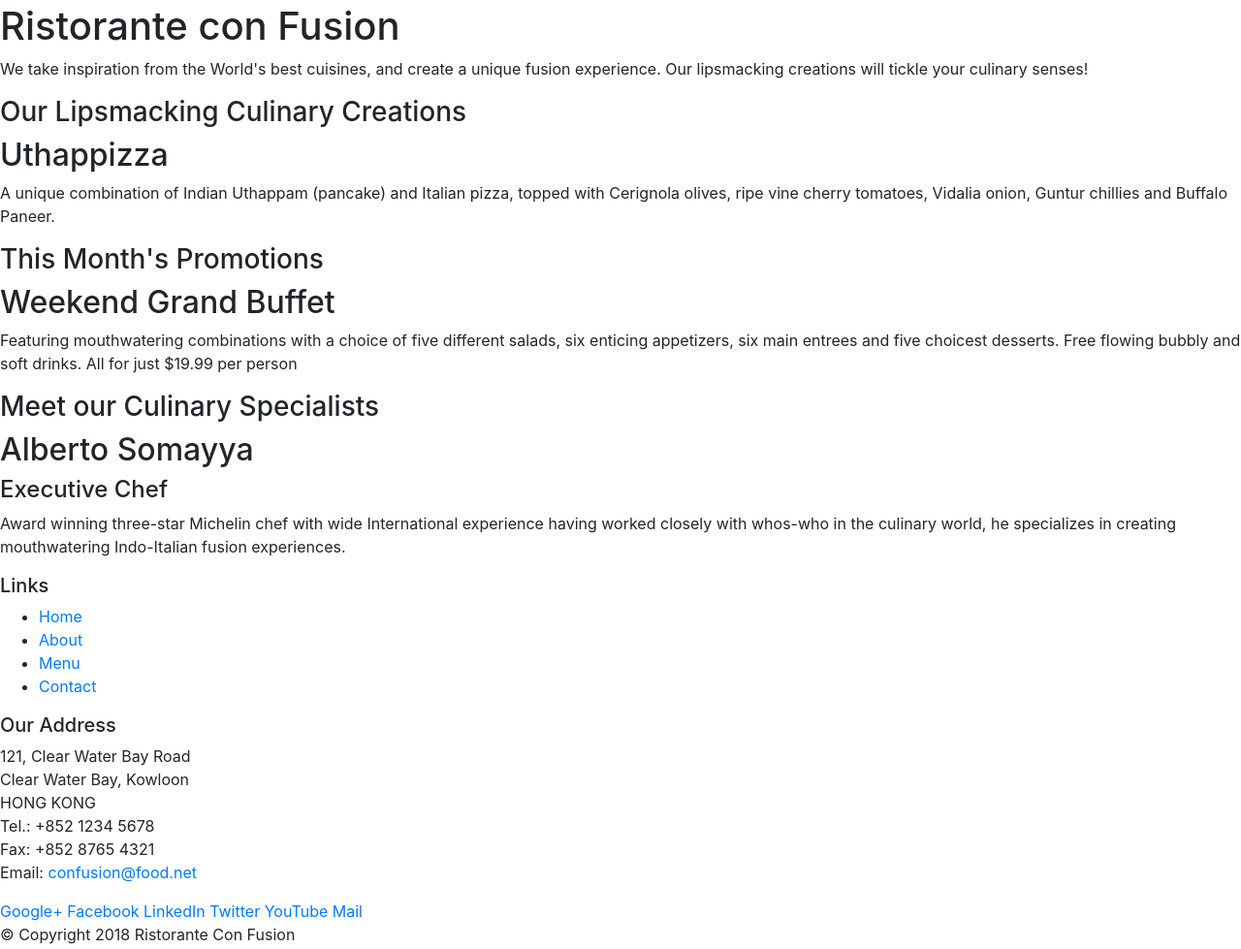
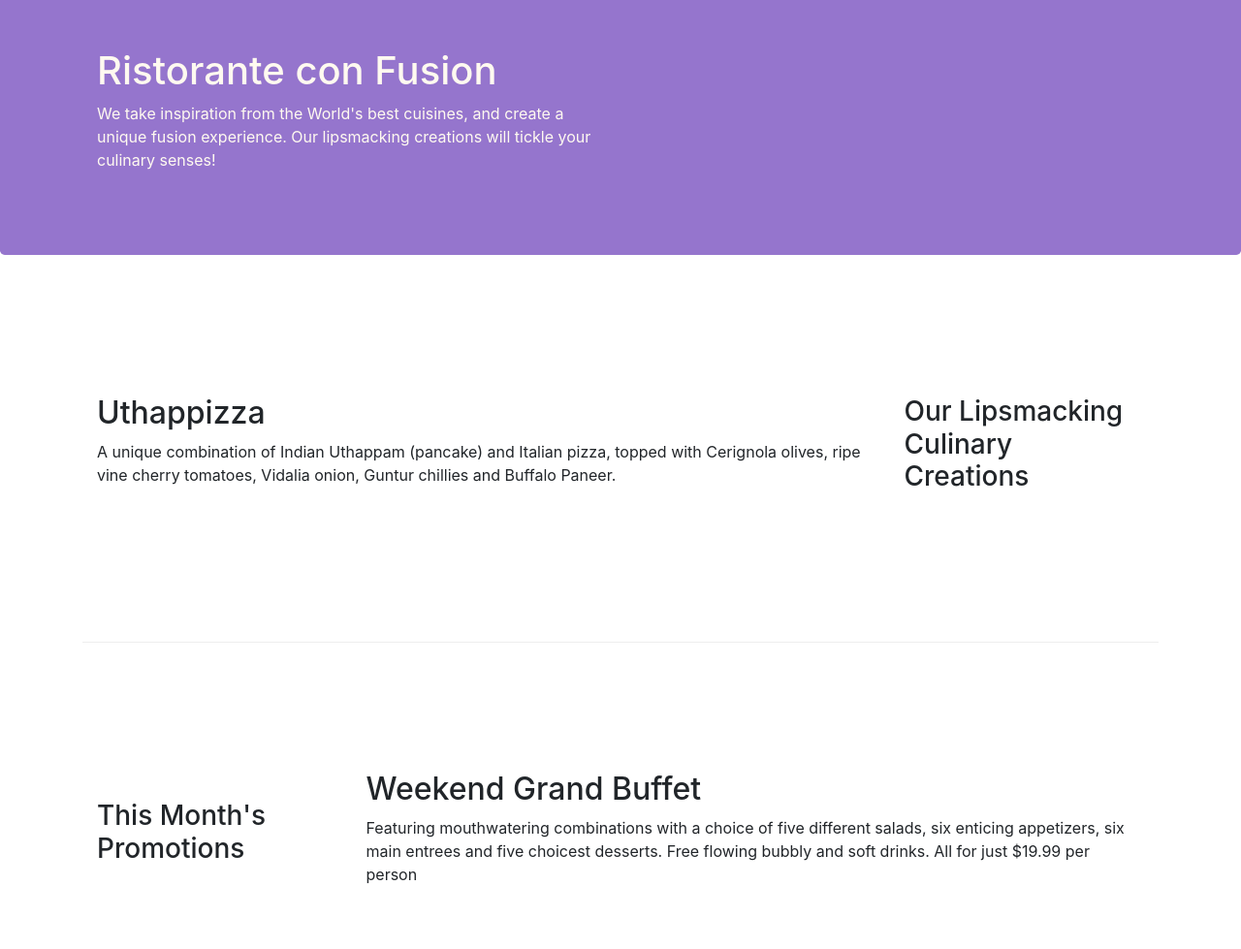
Before and after one commit to arindayum/bootstrap, a website: page index.html in a window 1280 px wide. Shown: the part 21-1000 px from the top of the page at 97% size. Drawn offline with nearby package versions, Linux system fonts and the light colour scheme.

Commit message:
new commit

```diff
--- /dev/null
+++ b/css/style.css
@@ -0,0 +1,26 @@
+.row-header{
+    margin: 0px auto;
+    padding: 0px auto;
+}
+.row-content{
+    margin: 0px auto;
+    padding: 50px 0px 50px 0px;
+    border-bottom: 1px ridge;
+    min-height: 400px;
+}
+.footer{
+    background-color: #d1c4e9;
+    margin: 0px auto;
+    padding: 20px 0px 20px 0px;
+}
+.jumbotron{
+    padding: 70px 30px 70px 30px;
+    margin: 0px auto;
+    background: #9575cd;
+    color: floralwhite;
+}
+.adress{
+    font-size: 80%;
+    color: black;
+    margin: 0px;
+}
--- a/index.html
+++ b/index.html
@@ -6,53 +6,54 @@
     <meta name="viewport" content="width=device-width, initial-scale=1, shrink-to-fit=no">
     <meta http-equiv="x-ua-compatible" content="ie=edge">
 
-    <link rel="stylesheet" href="node_modules/bootstrap/dist/css/bootstrap.min.css"
+    <link rel="stylesheet" href="node_modules/bootstrap/dist/css/bootstrap.min.css">
+    <link rel="stylesheet" href="css/style.css">
 
     <title>Ristorante Con Fusion</title>
 </head>
 
 <body>
 
-    <header>
-        <div>
-            <div>
-                <div>
+    <header class="jumbotron">
+        <div class="container">
+            <div class="row row-header align-items-center">
+                <div class="col-12 col-sm-6">
                     <h1>Ristorante con Fusion</h1>
                     <p>We take inspiration from the World's best cuisines, and create a unique fusion experience. Our lipsmacking creations will tickle your culinary senses!</p>
                 </div>
-                <div>
+                <div class="col-12 col-sm">
                 </div>
             </div>
         </div>
     </header>
 
-    <div>
-        <div>
-            <div>
+    <div class="container">
+        <div class="row row-content align-items-center">
+            <div class="col-12 col-sm-4 order-sm-last col-md-3">
                 <h3>Our Lipsmacking Culinary Creations</h3>
             </div>
-            <div>
+            <div class="col col-sm order-sm-first col-md">
                 <h2>Uthappizza</h2>
                 <p>A unique combination of Indian Uthappam (pancake) and Italian pizza, topped with Cerignola olives, ripe vine cherry tomatoes, Vidalia onion, Guntur chillies and Buffalo Paneer.</p>
             </div>
         </div>
 
 
-        <div>
-            <div>
+        <div class="row row-content align-items-center">
+            <div class="col-12 col-sm-4 col-md-3"></divclass>
                 <h3>This Month's Promotions</h3>
             </div>
-            <div>
+            <div class="col col-sm col-md">
                 <h2>Weekend Grand Buffet</h2>
                 <p>Featuring mouthwatering combinations with a choice of five different salads, six enticing appetizers, six main entrees and five choicest desserts. Free flowing bubbly and soft drinks. All for just $19.99 per person </p>
             </div>
         </div>
 
-        <div>
-            <div>
+        <div class="row row-content">
+            <div class="col-12 col-sm-4 order-sm-last col-md-3"></divclass>
                 <h3>Meet our Culinary Specialists</h3>
             </div>
-            <div>
+            <div class="col col-sm order-sm-first col-md">
                 <h2>Alberto Somayya</h2>
                 <h4>Executive Chef</h4>
                 <p>Award winning three-star Michelin chef with wide International experience having worked closely with whos-who in the culinary world, he specializes in creating mouthwatering Indo-Italian fusion experiences. </p>
@@ -60,10 +61,10 @@
         </div>
     </div>
 
-    <footer>
-        <div>
-            <div>
-                <div>
+    <footer class="footer">
+        <div class="container">
+            <div class="row">
+                <div class="col-4 col-sm-2">
                     <h5>Links</h5>
                     <ul>
                         <li><a href="#">Home</a></li>
@@ -72,7 +73,7 @@
                         <li><a href="#">Contact</a></li>
                     </ul>
                 </div>
-                <div>
+                <div class="col-7 col-sm-5">
                     <h5>Our Address</h5>
                     <address>
 		              121, Clear Water Bay Road<br>
@@ -83,8 +84,8 @@
 		              Email: <a href="mailto:confusion@food.net">confusion@food.net</a>
 		           </address>
                 </div>
-                <div>
-                    <div>
+                <div class="text-center">
+                    <div class="col-12 col-sm-4 align-self-center">
                         <a href="http://google.com/+">Google+</a>
                         <a href="http://www.facebook.com/profile.php?id=">Facebook</a>
                         <a href="http://www.linkedin.com/in/">LinkedIn</a>
@@ -94,8 +95,8 @@
                     </div>
                 </div>
            </div>
-           <div>
-                <div>
+           <div class="row justify-items-center">
+                <div class="col-auto">
                     <p>© Copyright 2018 Ristorante Con Fusion</p>
                 </div>
            </div>
```
